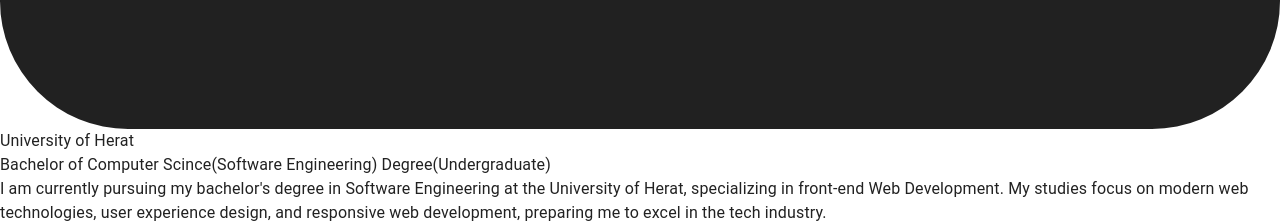
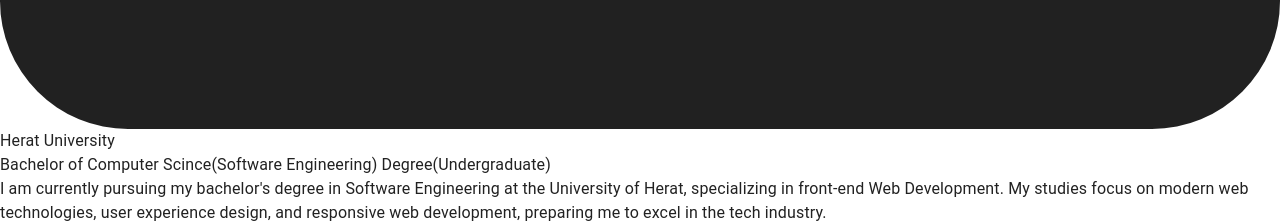
Before and after one commit to MOwaisAzizi/Azizi-Portfolio, a React (Vite) app: page / in a window 1280 px wide. Shown: the part 5352-5575 px from the top of the page. Built offline with nearby package versions, Linux system fonts and the light colour scheme.

Commit message:
chagne a name

```diff
--- a/src/Componets/Education/Education.jsx
+++ b/src/Componets/Education/Education.jsx
@@ -42,7 +42,7 @@
             </svg>
           </span>
           <h3 className="flex items-center mb-2 ml-2 text-lg font-semibold text-gray-200 dark:text-white">
-            University of Herat
+          Herat University
           </h3>
           <time className=" text-base lg:text-lg font-semibold lg:font-normal leading-none text-gray-300">
             Bachelor of Computer Scince(Software Engineering) Degree
```
